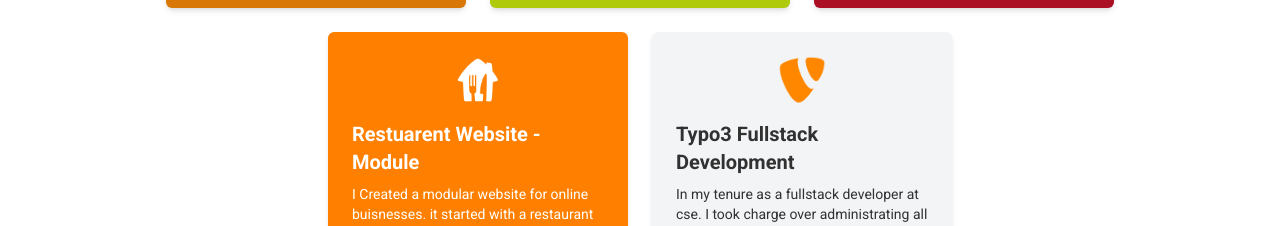
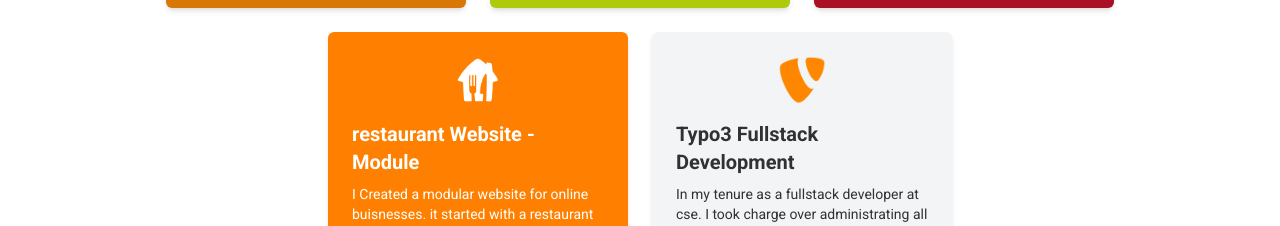
Before and after one commit to YassineBibi02/YassineBibi02.github.io, a Next.js app: page / in a window 1280 px wide. Shown: the part 2460-2686 px from the top of the page. Built offline with nearby package versions, Linux system fonts and the light colour scheme.

Commit message:
Fix spelling error in project title
Corrected spelling of 'Restuarent' to 'restaurant' in project title.

```diff
--- a/app/components/projectList.ts
+++ b/app/components/projectList.ts
@@ -65,7 +65,7 @@ const projects: Project[] = [
     txtColor: "text-white",
   },
   {
-    title: "Restuarent Website - Module ",
+    title: "restaurant Website - Module ",
     description:
       "I Created a modular website for online buisnesses. it started with a restaurant rework. and is now a configurable template for any buisness. It includes secure authentication, payment integration, and an admin dashboard for easy management. Plus all buisness logic per Customer needs. ",
     link: "",
```
